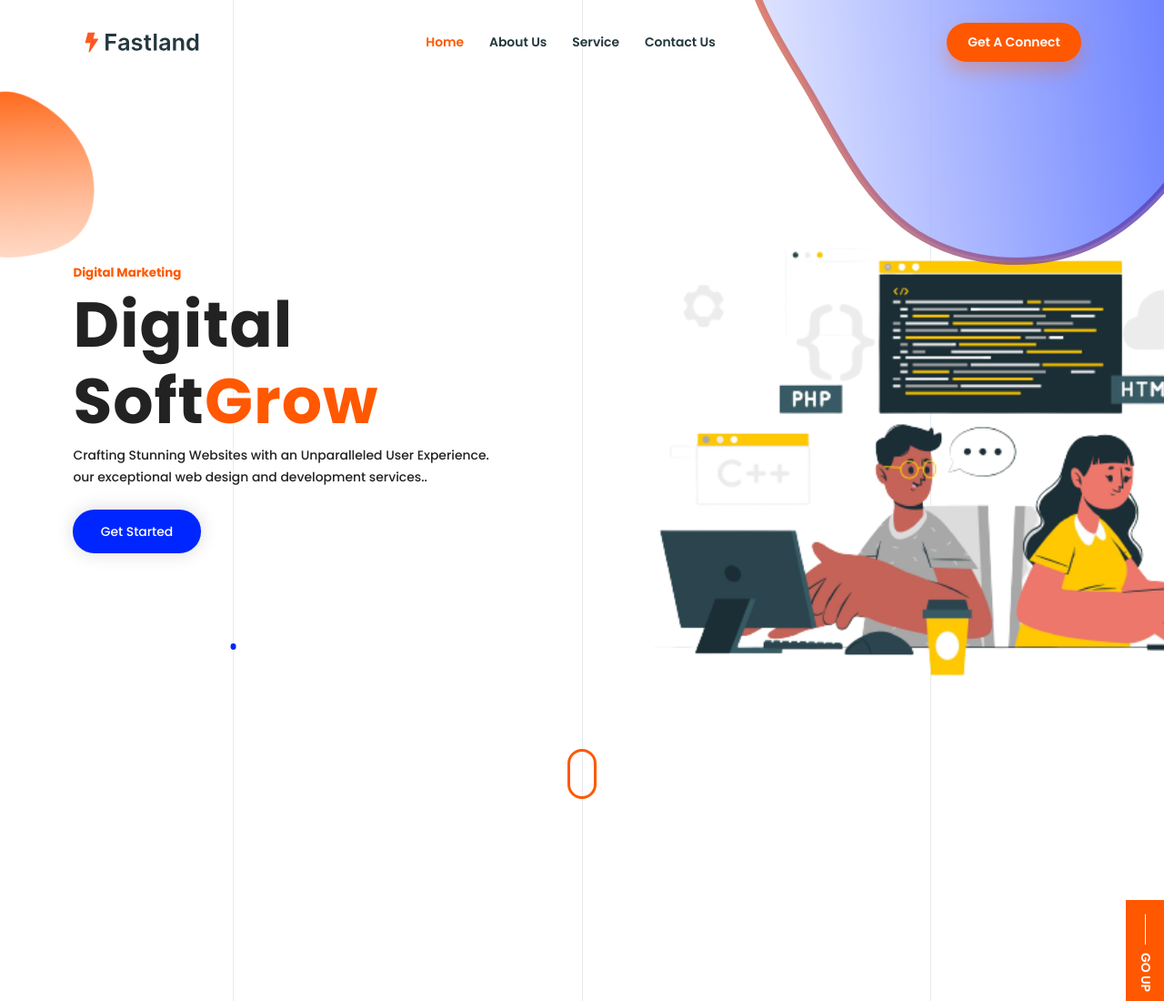
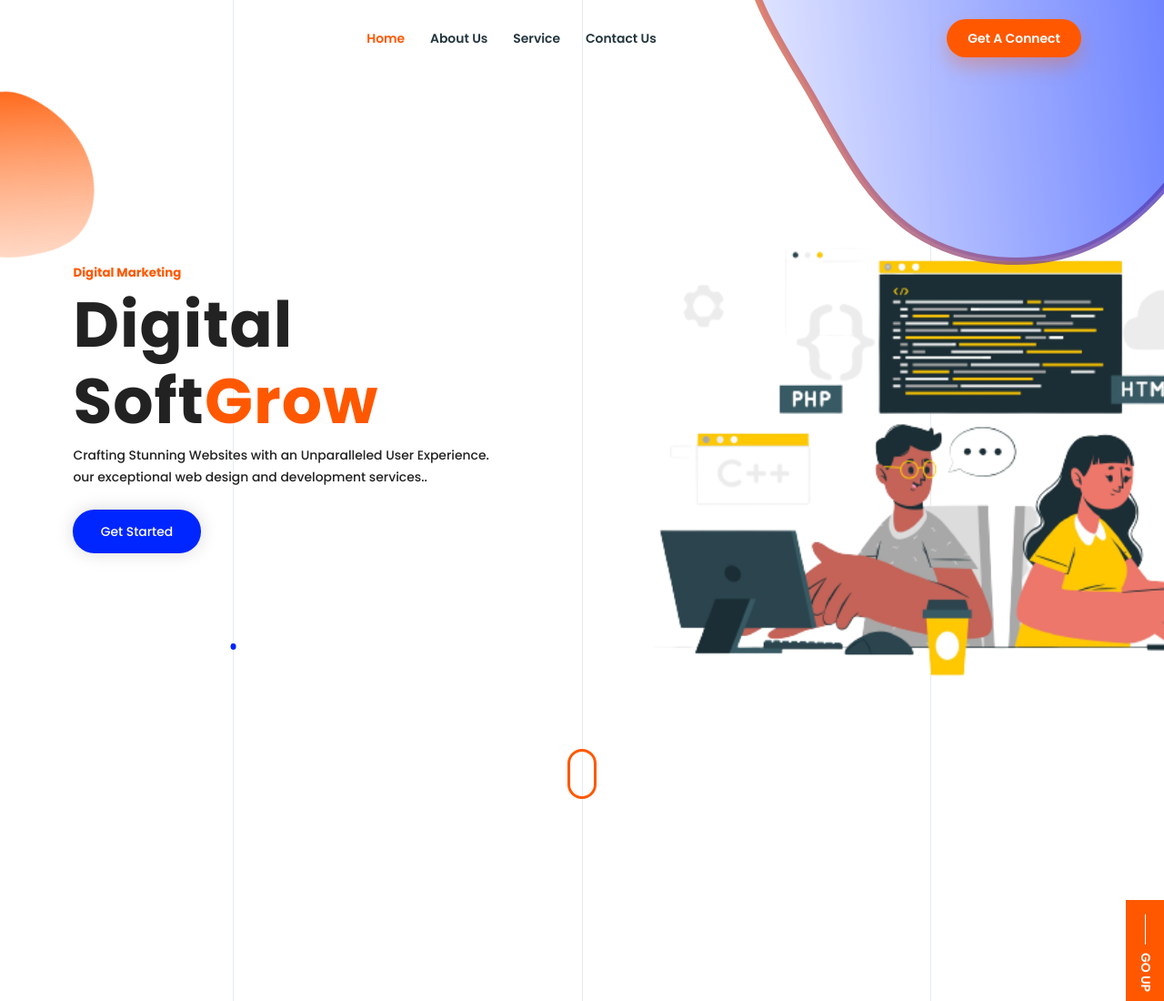
Before and after one commit to codehousecp/Digital, a plain HTML site: page index.html in a window 1280 px wide. Shown: the top 1100 px of the page at 91% size. Drawn offline with nearby package versions, Linux system fonts and the light colour scheme; files whose address does not match are found by name.

Commit message:
Update index.html
update

```diff
--- a/index.html
+++ b/index.html
@@ -43,7 +43,7 @@
                     <nav class="navbar navbar-expand-lg">
                         <div class="container-fluid  ">
                             <a class="navbar-brand  text-capitalize" href="index.html">
-                                <img src="assets/img/Logo.svg" alt="" width="130">
+
                             </a>
                             <button class="navbar-toggler  shadow-none" type="button" data-bs-toggle="collapse"
                                 data-bs-target="#navbarSupportedContent" aria-controls="navbarSupportedContent"
```
